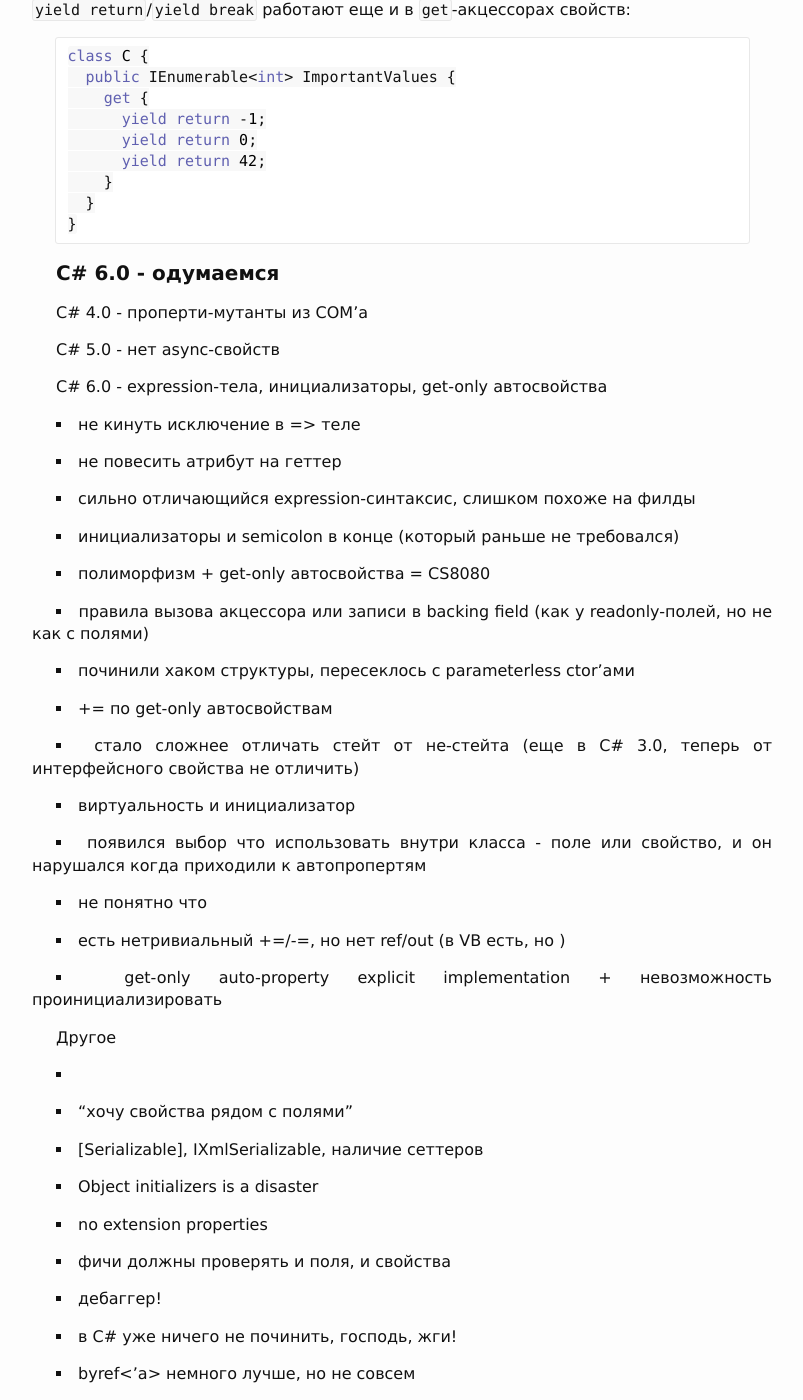
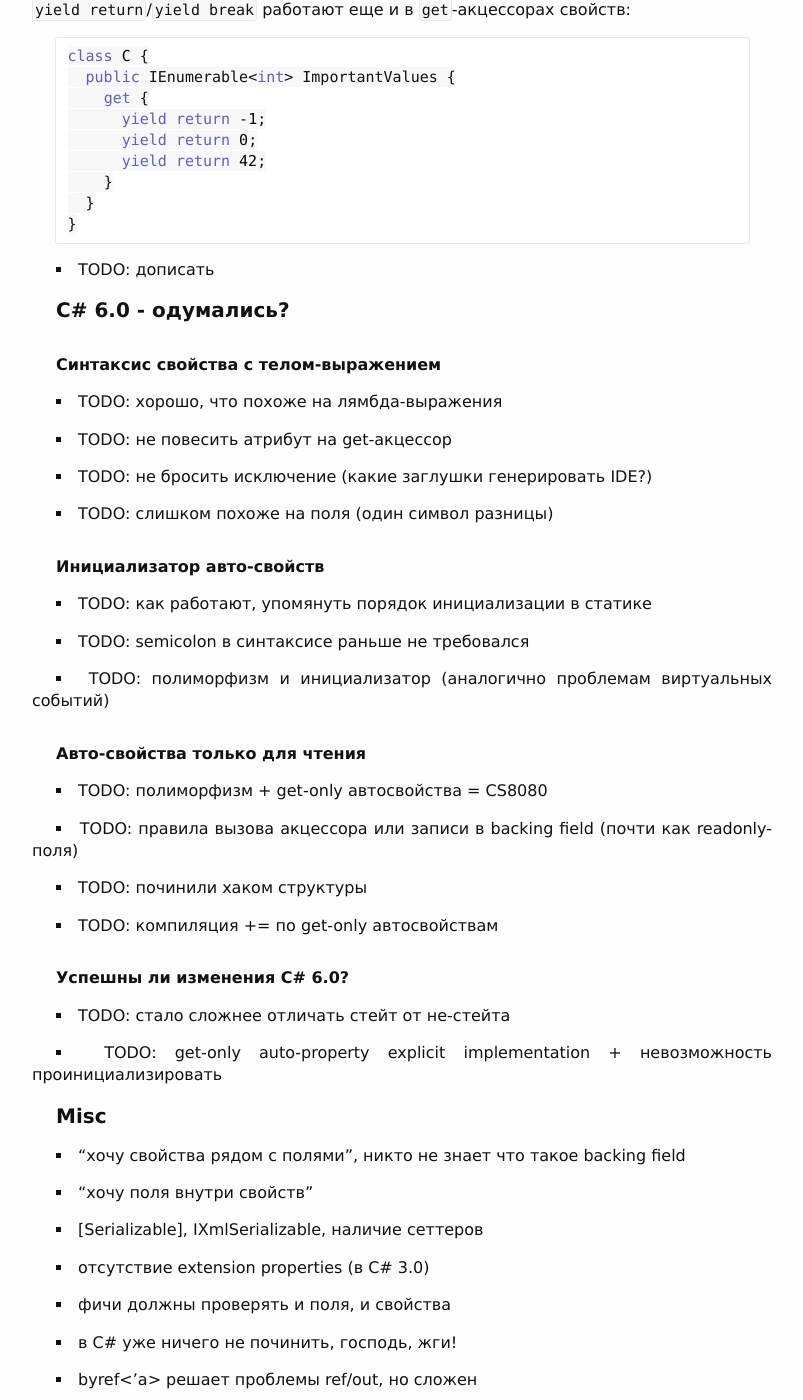
Before and after one commit to controlflow/controlflow.github.io, a Jekyll site: the page built from _posts/2015-04-08-csharp-properties-part5.markdown, in a window 1280 px wide and 1400 px high, scrolled down 756 px. Shown: the whole window, without its empty margins (238-1041 px from the left). Built offline with Jekyll 4.4.1, drawn with Linux system fonts in a browser that asks for light colours; Markdown is read by kramdown in place of the engine named in the settings; comment, search, counter and statistics services are not loaded; some of the changed text lies outside the part shown.

Commit message:
todos, fixes

````diff
--- a/_posts/2015-04-08-csharp-properties-part3.markdown
+++ b/_posts/2015-04-08-csharp-properties-part3.markdown
@@ -91,6 +91,6 @@
 let ys : int list   = 1 :: 2 :: List.empty
 ```
 
-Я склоняюсь к тому, что отсутствие generic-свойств пошло C# только на пользу, не смотря на некоторое нарушение симметрии (однако, отсутствие generic-свойств можно считать "симметричным" отсутствию обычных формальных параметров у свойств в C#) - все же большинству программистов идея generic-свойств вызывает недоумение.
+Я склоняюсь к тому, что отсутствие generic-свойств пошло C# только на пользу, не смотря на некоторое нарушение симметрии (однако, отсутствие generic-свойств можно считать "симметричным" отсутствию обычных формальных параметров у свойств в C#) - все же большинства программистов идея generic-свойств вызывает недоумение.
 
 Продолжение следует...
--- a/_posts/2015-04-08-csharp-properties-part5.markdown
+++ b/_posts/2015-04-08-csharp-properties-part5.markdown
@@ -26,7 +26,6 @@
   spreadsheet.Width["B1"] += 1;
 }
 ```
-
 
 ### Асинхронные свойства? Нет, спасибо
 
@@ -44,59 +43,48 @@
 }
 ```
 
+* TODO: дописать
 
 
-## C# 6.0 - одумаемся
+## C# 6.0 - одумались?
 
+### Синтаксис свойства с телом-выражением
 
+* TODO: хорошо, что похоже на лямбда-выражения
+* TODO: не повесить атрибут на get-акцессор
+* TODO: не бросить исключение (какие заглушки генерировать IDE?)
+* TODO: слишком похоже на поля (один символ разницы)
 
+### Инициализатор авто-свойств
 
+* TODO: как работают, упомянуть порядок инициализации в статике
+* TODO: semicolon в синтаксисе раньше не требовался
+* TODO: полиморфизм и инициализатор (аналогично проблемам виртуальных событий)
 
-С# 4.0 - проперти-мутанты из COM'а
+### Авто-свойства только для чтения
 
-C# 5.0 - нет async-свойств
+* TODO: полиморфизм + get-only автосвойства = CS8080
+* TODO: правила вызова акцессора или записи в backing field (почти как readonly-поля)
+* TODO: починили хаком структуры
+* TODO: компиляция += по get-only автосвойствам
 
-C# 6.0 - expression-тела, инициализаторы, get-only автосвойства
+### Успешны ли изменения C# 6.0?
 
-* не кинуть исключение в => теле
-* не повесить атрибут на геттер
-* сильно отличающийся expression-синтаксис, слишком похоже на филды
-* инициализаторы и semicolon в конце (который раньше не требовался)
-* полиморфизм + get-only автосвойства = CS8080
-* правила вызова акцессора или записи в backing field (как у readonly-полей, но не как с полями)
-* починили хаком структуры, пересеклось с parameterless ctor'ами
-* += по get-only автосвойствам
-* стало сложнее отличать стейт от не-стейта (eще в C# 3.0, теперь от интерфейсного свойства не отличить)
-* виртуальность и инициализатор
-* появился выбор что использовать внутри класса - поле или свойство, и он нарушался когда приходили к автопропертям
-* не понятно что
-* есть нетривиальный +=/-=, но нет ref/out (в VB есть, но )
-* get-only auto-property explicit implementation + невозможность проинициализировать
+* TODO: стало сложнее отличать стейт от не-стейта
+* TODO: get-only auto-property explicit implementation + невозможность проинициализировать
 
-Другое
+## Misc
 
-*
-* "хочу свойства рядом с полями"
+* "хочу свойства рядом с полями", никто не знает что такое backing field
+* "хочу поля внутри свойств"
 * [Serializable], IXmlSerializable, наличие сеттеров
-* Object initializers is a disaster
-* no extension properties
+* отсутствие extension properties (в C# 3.0)
 * фичи должны проверять и поля, и свойства
-* дебаггер!
 * в C# уже ничего не починить, господь, жги!
-* byref<'a> немного лучше, но не совсем
-
-Нерешенные проблемы
-
-* INPC
-* first-class
-* нет возможности сделегировать реализацию акцессоров
-* [DebuggerDisplay]
-* порядок акцессоров
-* нельзя сделать делегат из свойства
-* нет делегирования
-
-### Другие проблемы
-
-* property-scoped fields
-* explicit реализация свойств? не может добавлять акцессоры - это хорошо
-* поля для приватных данных, приватные свойства редко встречаются
+* byref<'a> решает проблемы ref/out, но сложен
+* Реализация INPC - новый billion dollar mistake
+* Свойства не First-class
+* Нет делегации реализации акцессоров
+* [DebuggerDisplay] - приходится следить
+* порядок акцессоров произволен
+* нельзя сделать делегат из свойства (в C# 1.0)
````
Also changed, not shown: other parts of _posts/2015-04-08-csharp-properties-part5.markdown (+1 -1 lines), _posts/2015-04-08-csharp-properties-part2.markdown (+5 -8 lines), _posts/2015-04-08-csharp-properties-part4.markdown (+10 -10 lines).
